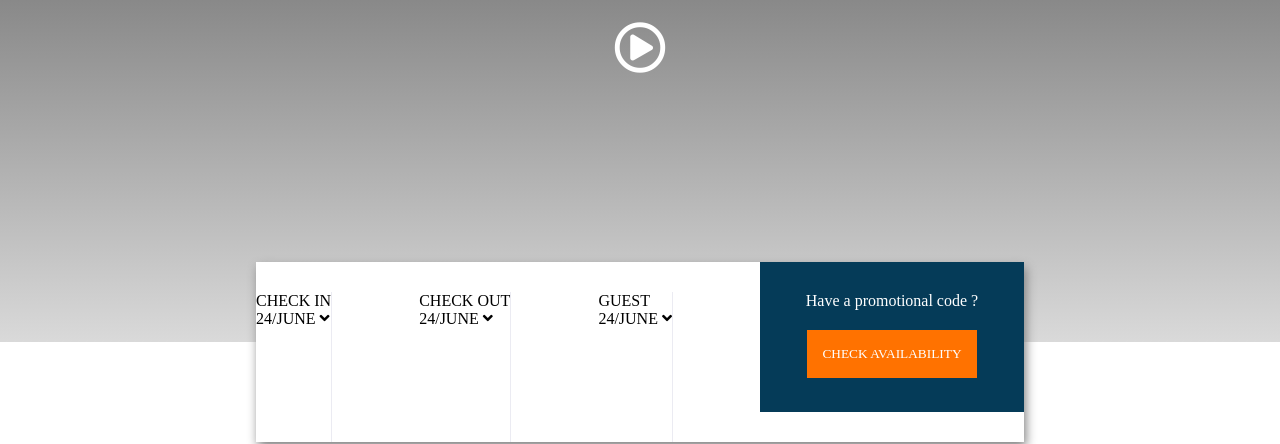
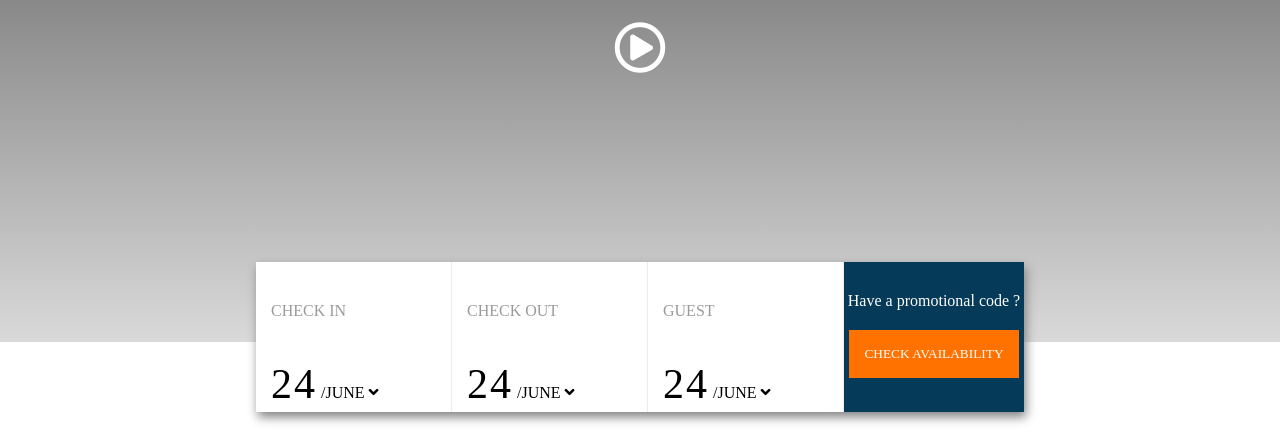
Before and after one commit to sirsuccess/SBSC-MOCKUP_2, a plain HTML site: page index.html in a window 1280 px wide. Shown: the part 376-820 px from the top of the page. Drawn offline with Linux system fonts and the light colour scheme.

Commit message:
change check in section

```diff
--- a/css/style.css
+++ b/css/style.css
@@ -85,21 +85,32 @@ img{
     display: flex;
     justify-content: space-between;
     box-shadow: 2px 5px 10px gray;
-    padding-TOP: 30px;
-    /* padding-bottom: 50px; */
-
+    /* padding-TOP: 30px;
+    padding-bottom: 50px;
+     */
 }
 .check-in{
     border-right: 1.5px solid #ebebf2;
+    width: 25%;
+    padding-left: 15px;
+}
+.check-in p{
+    margin-top: 40px;
+    margin-bottom: 40px;
+    color: #9b9b9b;
+}
+.check-in span{
+    font-size: 42px;
+    letter-spacing: 2px;
 }
 .check-availability{
-    width: 264px;
+    width: 25%;
   height: 150px;
   background-color: #053b58;
   color: #ffffff;
   text-align: center;
   position: relative;
-  top: -30px;
+  /* top: -30px; */
 }
 .check-availability p{
     margin-top: 30px;
```
Also changed, not shown: index.html (+3 -3 lines).
